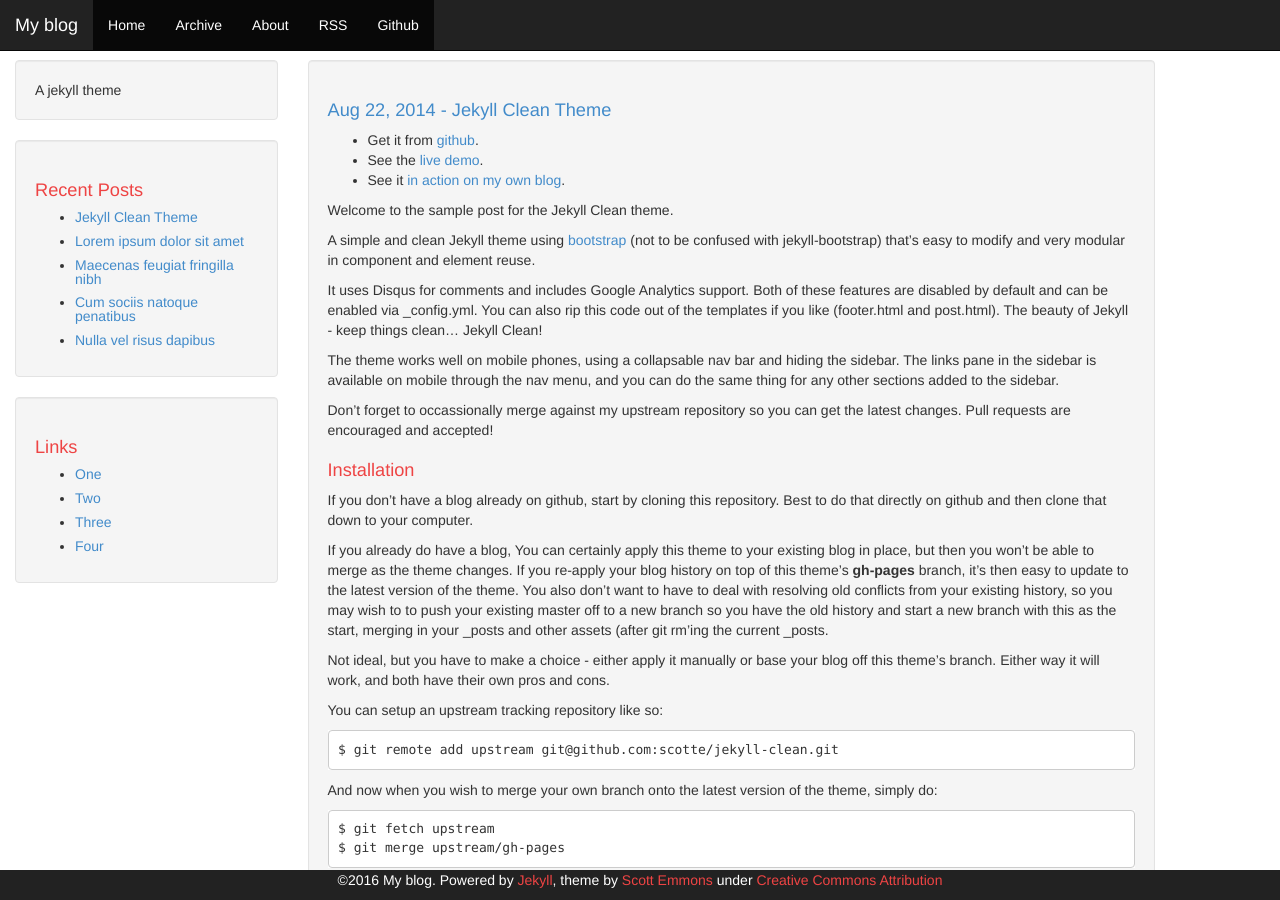
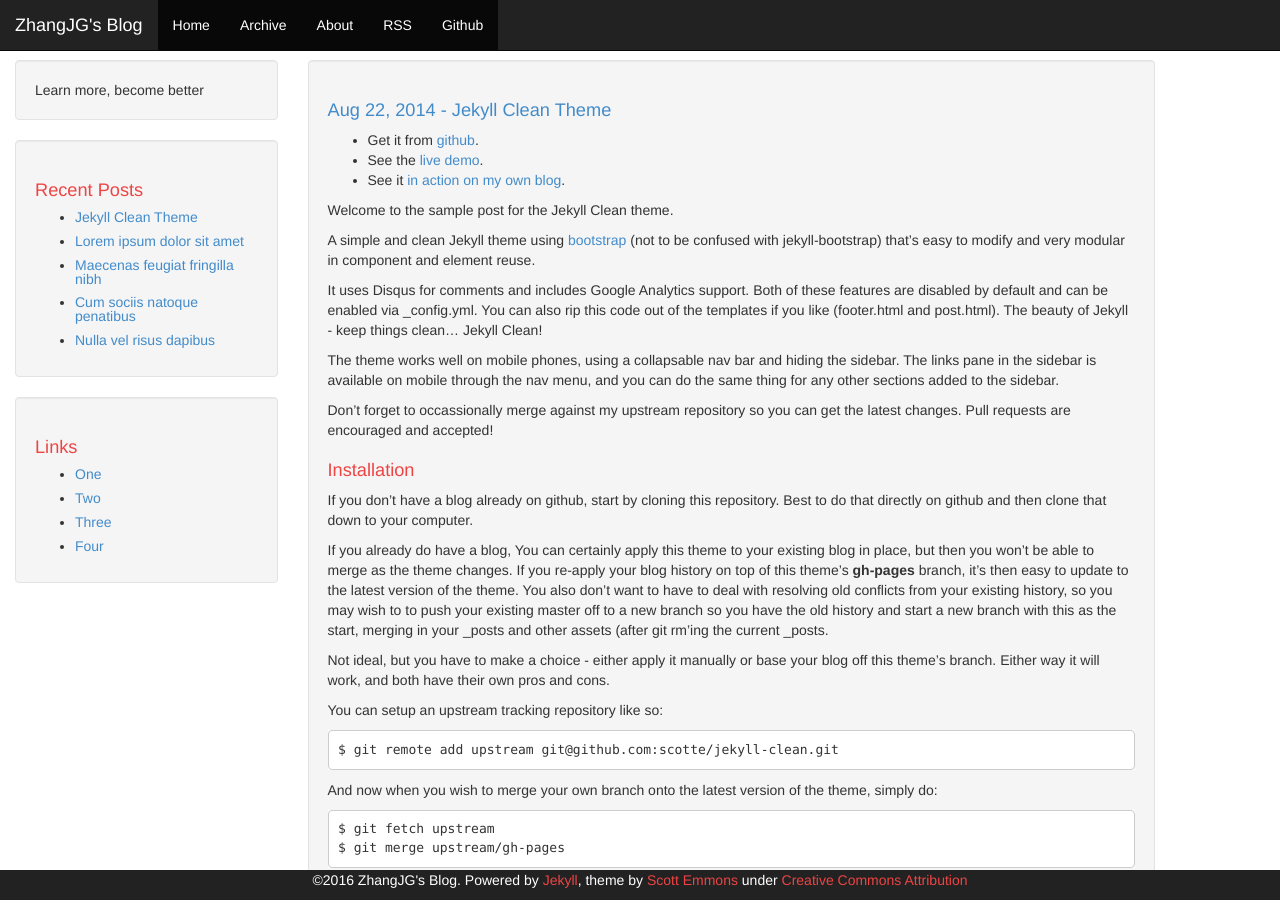
Before and after one commit to SafeKing/safeking.github.io, a Jekyll site: the page built from index.html, in a window 1280 px wide and 900 px high. Built offline with Jekyll 4.4.1, drawn with Linux system fonts in a browser that asks for light colours; the list of posts is cut into pages by our own code.

Commit message:
modify jekyll

```diff
--- a/_config.yml
+++ b/_config.yml
@@ -1,7 +1,7 @@
 # Jekyll configuration
 
-name: My blog
-description: A jekyll theme
+name: ZhangJG's Blog
+description: Learn more, become better
 
 # url is currently only used only for the RSS feed in feed.xml
 url: http://safeking.github.io/
```
